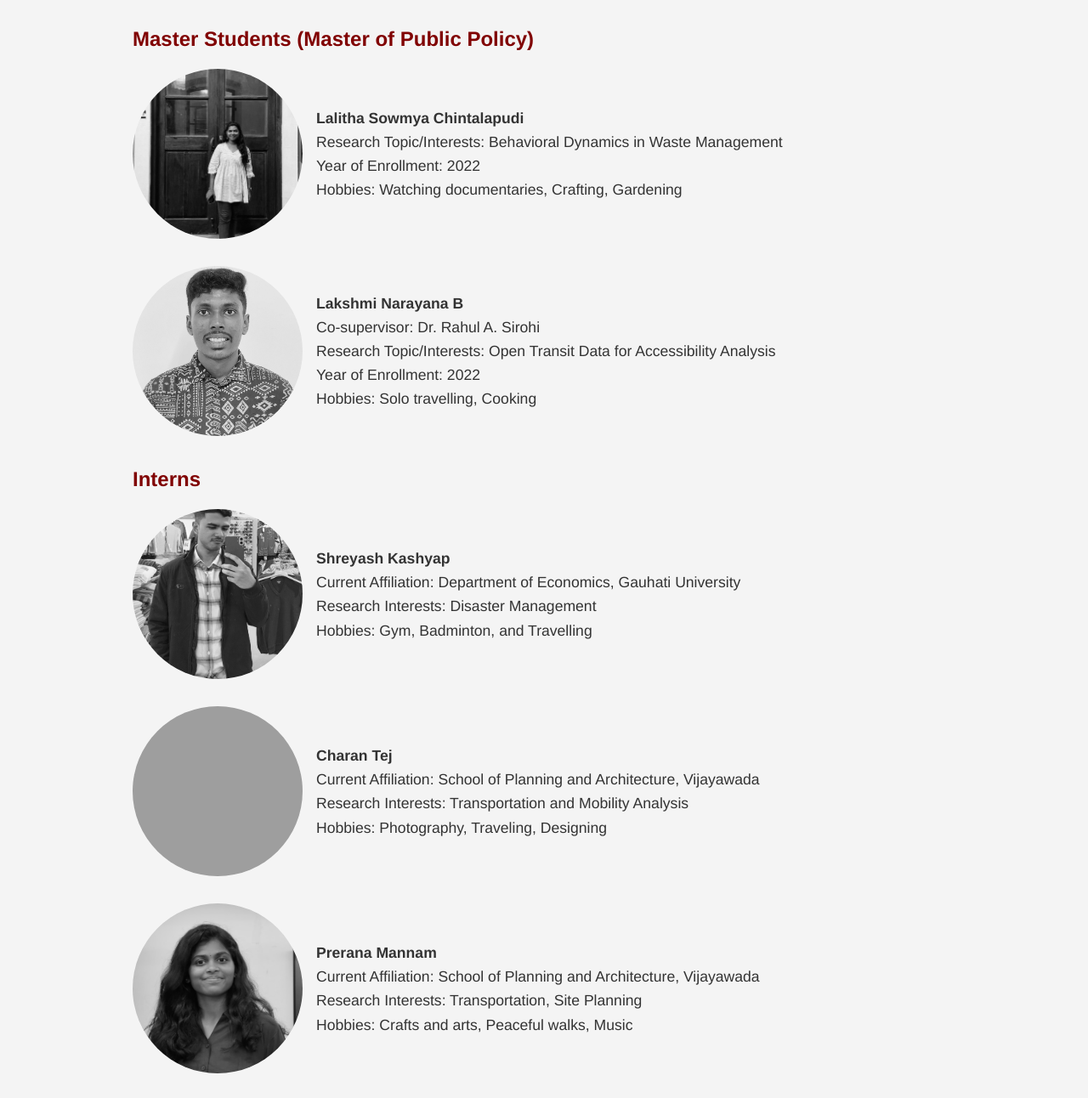
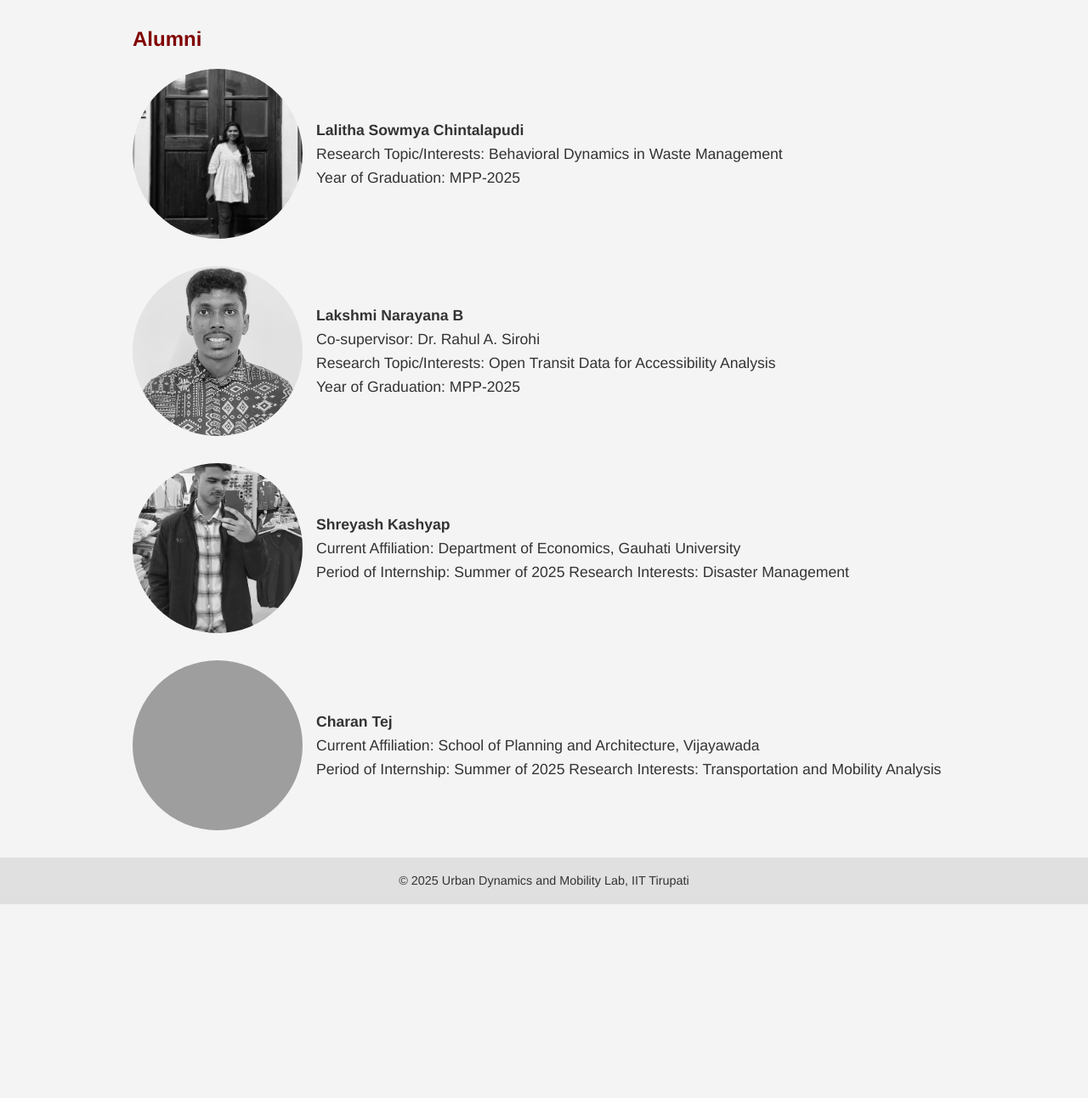
Before and after one commit to udml-iittp/udml-iittp.github.io, a plain HTML site: page members.html in a window 1280 px wide. Shown: the part 1620-2912 px from the top of the page at 85% size. After the commit the page ends 2684 px from the top, so only its background shows below. Drawn offline with Linux system fonts and the light colour scheme; grey boxes are pictures that could not be loaded.

Commit message:
Update members.html

```diff
--- a/members.html
+++ b/members.html
@@ -94,14 +94,13 @@
 
 
     <!-- Master Students Section -->
-    <h2>Master Students (Master of Public Policy)</h2>
+    <h2>Alumni</h2>
     <div class="member">
       <img src="Lalitha.jpg" alt="Lalitha Sowmya Chintalapudi Photo">
       <div class="member-info">
         <strong><a href="https://www.linkedin.com/in/lalithasowmya/" target="_blank">Lalitha Sowmya Chintalapudi</a></strong><br>
         Research Topic/Interests: Behavioral Dynamics in Waste Management<br>
-        Year of Enrollment: 2022<br>
-        Hobbies: Watching documentaries, Crafting, Gardening
+        Year of Graduation: MPP-2025<br>
       </div>
     </div>
     <div class="member">
@@ -110,19 +109,17 @@
         <strong><a href="https://www.linkedin.com/in/lakshmi-narayana-b-9b441620b/" target="_blank">Lakshmi Narayana B</a></strong><br>
         Co-supervisor: <a href="https://old.iittp.ac.in/dr-rahul-a-sirohi" target="_blank">Dr. Rahul A. Sirohi</a><br>
         Research Topic/Interests: Open Transit Data for Accessibility Analysis<br>
-        Year of Enrollment: 2022<br>
-        Hobbies: Solo travelling, Cooking
+        Year of Graduation: MPP-2025<br>
       </div>
     </div>
     <!-- Interns Section -->
-    <h2>Interns</h2>
     <div class="member">
       <img src="Shreyash.jpg" alt="Shreyash Kashyap Photo">
       <div class="member-info">
         <strong>Shreyash Kashyap</strong><br>
         Current Affiliation: Department of Economics, Gauhati University<br>
+        Period of Internship: Summer of 2025
         Research Interests: Disaster Management<br>
-        Hobbies: Gym, Badminton, and Travelling <br>
       </div>
     </div>
     <div class="member">
@@ -130,17 +127,8 @@
       <div class="member-info">
         <strong>Charan Tej</strong><br>
         Current Affiliation: School of Planning and Architecture, Vijayawada<br>
+        Period of Internship: Summer of 2025
         Research Interests: Transportation and Mobility Analysis <br>
-        Hobbies: Photography, Traveling, Designing<br>
-      </div>
-    </div>
-    <div class="member">
-      <img src="Prerana.jpg" alt="Prerana Mannam Photo">
-      <div class="member-info">
-        <strong>Prerana Mannam</strong><br>
-        Current Affiliation: School of Planning and Architecture, Vijayawada<br>
-        Research Interests: Transportation, Site Planning <br>
-        Hobbies:  Crafts and arts, Peaceful walks, Music<br>
       </div>
     </div>
   </main>
```
